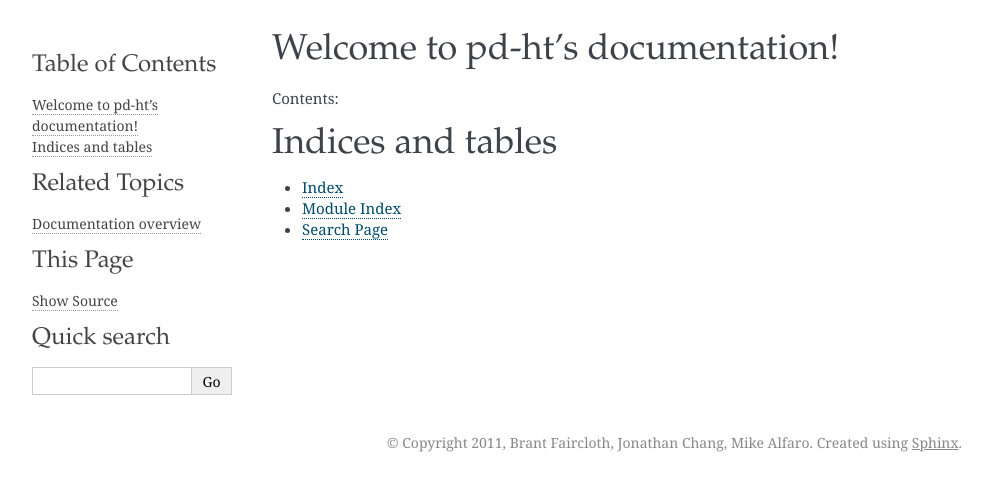
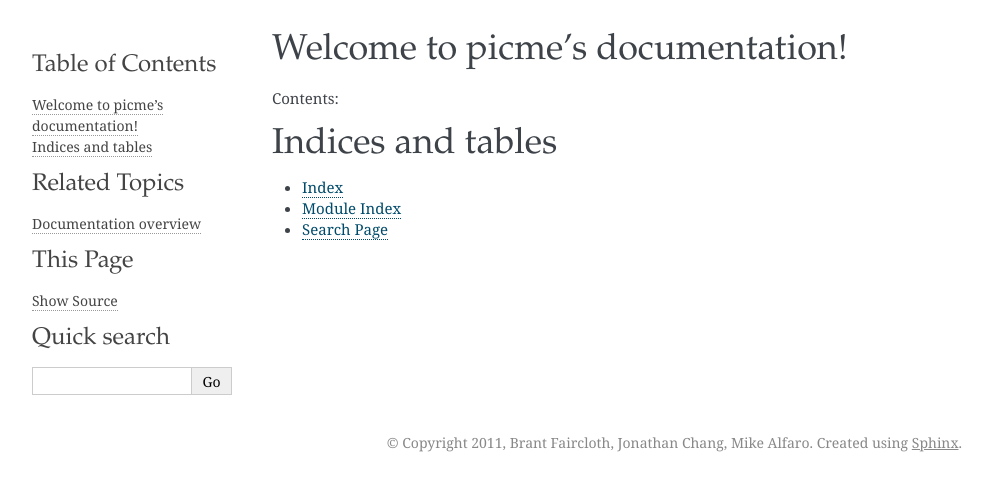
Before and after one commit to faircloth-lab/tapir, a Sphinx documentation site: the page built from docs/index.rst, in a window 1280 px wide. Shown: the top 491 px of the page, without its empty margins (148-1140 px from the left). Built offline with Sphinx 7.4.7, drawn with Linux system fonts in a browser that asks for light colours.

Commit message:
pd-ht => picme

```diff
--- a/docs/conf.py
+++ b/docs/conf.py
@@ -1,6 +1,6 @@
 # -*- coding: utf-8 -*-
 #
-# pd-ht documentation build configuration file, created by
+# picme documentation build configuration file, created by
 # sphinx-quickstart on Thu Oct 20 17:46:28 2011.
 #
 # This file is execfile()d with the current directory set to its containing dir.
@@ -40,7 +40,7 @@ source_suffix = '.rst'
 master_doc = 'index'
 
 # General information about the project.
-project = u'pd-ht'
+project = u'picme'
 copyright = u'2011, Brant Faircloth, Jonathan Chang, Mike Alfaro'
 
 # The version info for the project you're documenting, acts as replacement for
@@ -166,7 +166,7 @@ html_static_path = ['_static']
 #html_file_suffix = None
 
 # Output file base name for HTML help builder.
-htmlhelp_basename = 'pd-htdoc'
+htmlhelp_basename = 'picmedoc'
 
 
 # -- Options for LaTeX output --------------------------------------------------
@@ -180,7 +180,7 @@ htmlhelp_basename = 'pd-htdoc'
 # Grouping the document tree into LaTeX files. List of tuples
 # (source start file, target name, title, author, documentclass [howto/manual]).
 latex_documents = [
-  ('index', 'pd-ht.tex', u'pd-ht Documentation',
+  ('index', 'picme.tex', u'picme Documentation',
    u'Brant Faircloth, Jonathan Chang, Mike Alfaro', 'manual'),
 ]
 
@@ -213,6 +213,6 @@ latex_documents = [
 # One entry per manual page. List of tuples
 # (source start file, name, description, authors, manual section).
 man_pages = [
-    ('index', 'pd-ht', u'pd-ht Documentation',
+    ('index', 'picme', u'picme Documentation',
      [u'Brant Faircloth, Jonathan Chang, Mike Alfaro'], 1)
 ]
--- a/docs/index.rst
+++ b/docs/index.rst
@@ -1,9 +1,9 @@
-.. pd-ht documentation master file, created by
+.. picme documentation master file, created by
    sphinx-quickstart on Thu Oct 20 17:46:28 2011.
    You can adapt this file completely to your liking, but it should at least
    contain the root `toctree` directive.
 
-Welcome to pd-ht's documentation!
+Welcome to picme's documentation!
 =================================
 
 Contents:
```
Also changed, not shown: 2 other files.
